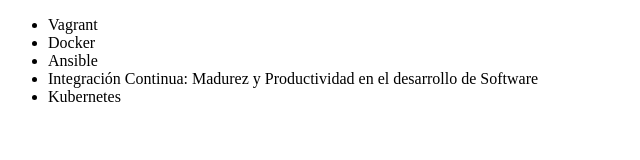
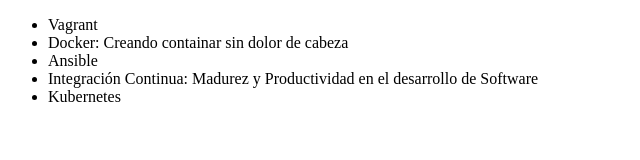
Before and after one commit to deibymb/CursodeGityGithub, a plain HTML site: page index.html in a window 1280 px wide. Shown: the whole page, without its empty margins (0-640 px from the left). Drawn offline with Linux system fonts and the light colour scheme.

Commit message:
Actualizando nombre del curso de docker

```diff
--- a/index.html
+++ b/index.html
@@ -7,7 +7,7 @@
 <body>
      <ul>
          <li> Vagrant </li>
-         <li> Docker </li>
+         <li> Docker: Creando containar sin dolor de cabeza </li>
          <li> Ansible </li>
          <li> Integración Continua: Madurez y Productividad en el desarrollo de Software </li>
          <li> Kubernetes </li>
```
